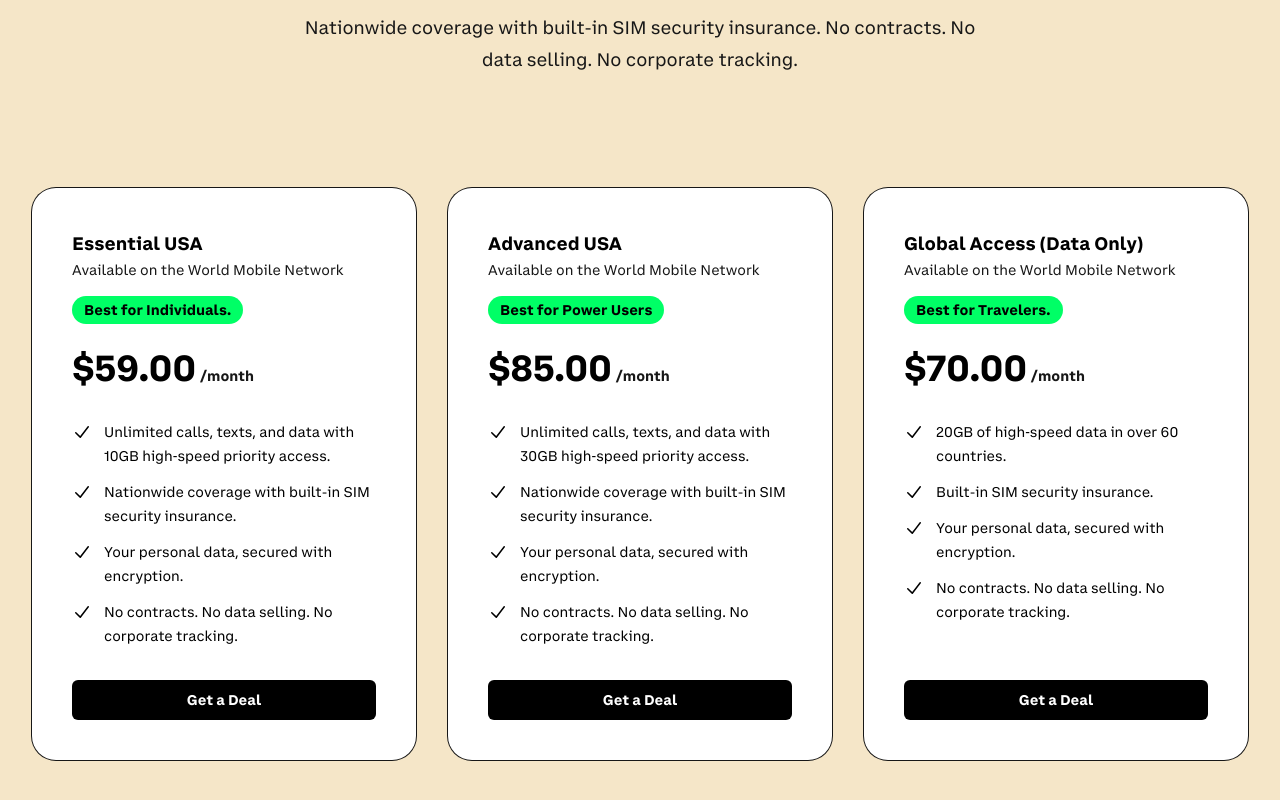
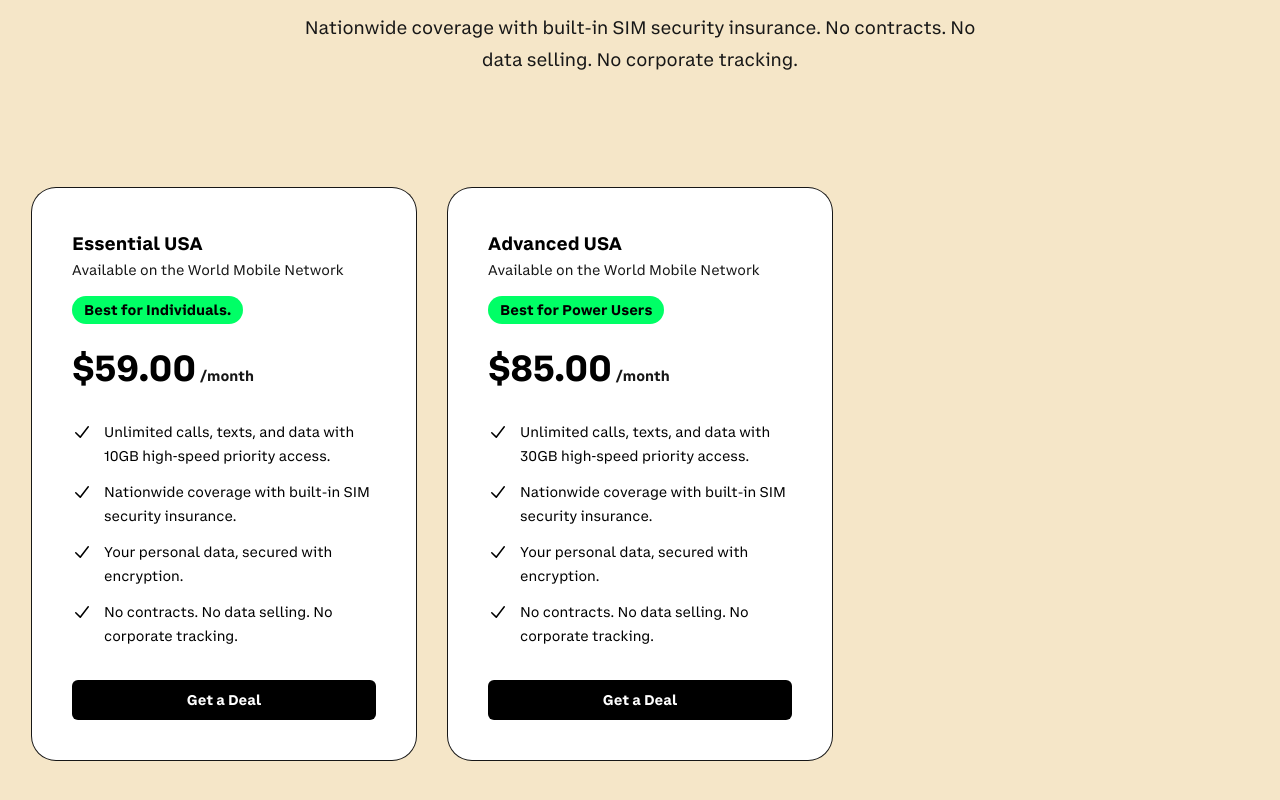
Before and after one commit to its-me-julien/wmdeals, a Next.js app: page / in a window 1280 px wide. Shown: the part 996-1796 px from the top of the page. Built offline with nearby package versions, Linux system fonts and the light colour scheme.

Commit message:
Initial commit

```diff
--- a/components/homepage/Plans.tsx
+++ b/components/homepage/Plans.tsx
@@ -35,22 +35,7 @@
     buttonText: "Get a Deal",
     image: "https://wm.deals/plans/advanced.jpg",
   },
-  {
-    id: "global-access",
-    name: "Global Access (Data Only)",
-    carrier: "Available on the World Mobile Network",
-    description: "Best for Travelers.",
-    price: "$70.00",
-    priceValue: 70.0,
-    features: [
-      "20GB of high‑speed data in over 60 countries.",
-      "Built-in SIM security insurance.",
-      "Your personal data, secured with encryption.",
-      "No contracts. No data selling. No corporate tracking.",
-    ],
-    buttonText: "Get a Deal",
-    image: "https://wm.deals/plans/global.jpg",
-  },
+
 ];
 
 export default function Plans() {
--- a/pages/_document.tsx
+++ b/pages/_document.tsx
@@ -18,7 +18,7 @@
         <link rel="manifest" href="/site.webmanifest" />
 
         {/* Open Graph / Facebook Meta Tags */}
-        <meta property="og:title" content="WM Deals - No-Contract Mobile Phone Plans" />
+        <meta property="og:title" content="World Mobile Deals - No-Contract Mobile Phone Plans" />
         <meta
           property="og:description"
           content="Switch to World Mobile for no-contract mobile phone plans with better privacy, nationwide coverage, fast and reliable connectivity."
--- a/pages/global.tsx
+++ b/pages/global.tsx
@@ -18,7 +18,7 @@
   return (
     <main className="bg-background text-foreground">
        <Head>
-      <title>The Best Deals for World Mobile Global Access Plan | WM Deals</title>
+      <title>World Mobile Global Access Plan | World Mobile Deals</title>
          <meta
         name="description"
         content="Discover the best global phone plans at WM Deals – 20GB high-speed data, 60+ country coverage, SIM security & no contract."
--- a/pages/index.tsx
+++ b/pages/index.tsx
@@ -19,7 +19,7 @@
     <main className="bg-background text-foreground">
 
       <Head>
-        <title>The Best Deals for World Mobile Phone & Broadband Plans | WM Deals</title>
+        <title>World Mobile Phone Plans & Internet Deals</title>
         <meta
             name="description"
             content="Find the best mobile plans with privacy-focused features, nationwide coverage, and reliable connectivity."
--- a/pages/privacy.tsx
+++ b/pages/privacy.tsx
@@ -4,7 +4,7 @@
   return (
     <>
       <Head>
-        <title>Privacy Policy | WM Deals</title>
+        <title>Privacy Policy | World Mobile Deals</title>
         <meta
           name="description"
           content="Read the Privacy Policy for WM Deals. Learn how we collect, use, and protect your data."
--- a/pages/terms.tsx
+++ b/pages/terms.tsx
@@ -4,7 +4,7 @@
   return (
     <>
       <Head>
-        <title>Terms of Service | WM Deals</title>
+        <title>Terms of Service | World Mobile Deals</title>
         <meta
           name="description"
           content="Read the Terms of Service for WM Deals. Understand the rules and conditions for using our services."
```
